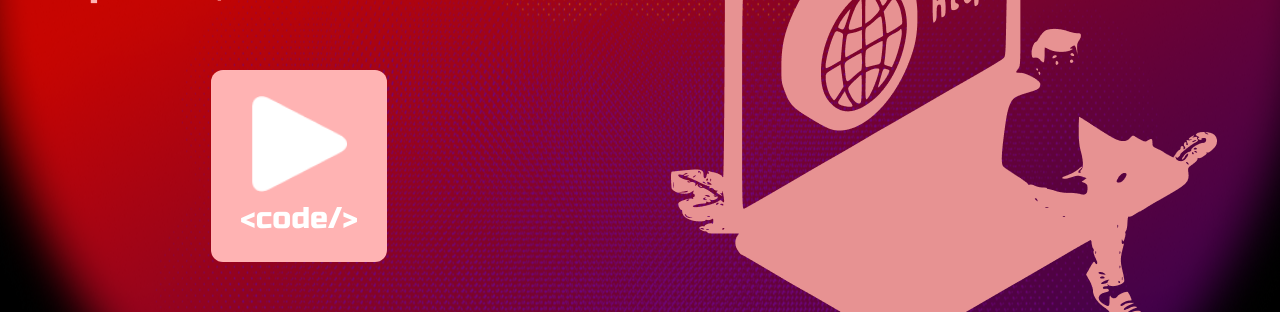
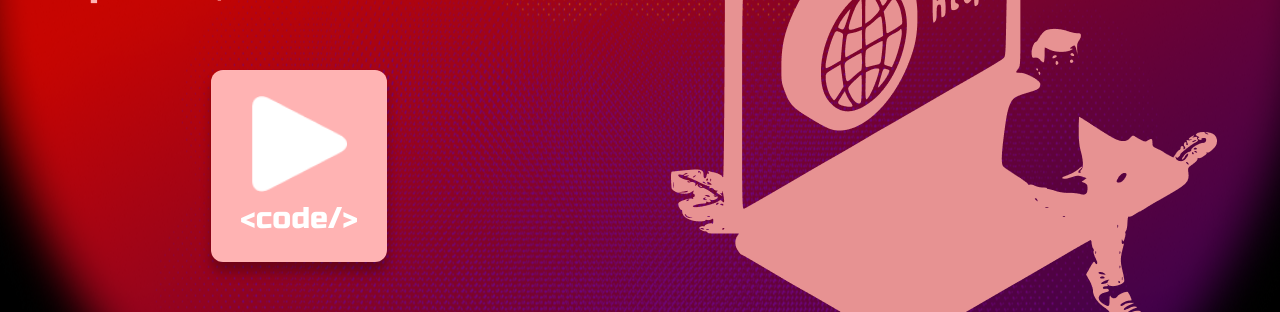
Before and after one commit to petengcomp/frontend-dev-studies, a React (Vite) app: page / in a window 1280 px wide. Shown: the part 216-528 px from the top of the page. Built offline with nearby package versions, Linux system fonts and the light colour scheme.

Commit message:
:lipstick: adding shadow to home button

```diff
--- a/src/components/Button.tsx
+++ b/src/components/Button.tsx
@@ -8,7 +8,7 @@ interface Props{
 
 export default function button({text, icon}:Props){
     return (
-        <button className="w-44 h-48 rounded-xl bg-rosinha items-center">
+        <button className="w-44 h-48 rounded-xl bg-rosinha items-center shadow-playButton">
             <img className="m-auto pb-2 w-24" src={icon} alt="play button" />
             <h1 className='text-white font-russ text-3xl font-medium'>{text}</h1>
         </button>
--- a/tailwind.config.cjs
+++ b/tailwind.config.cjs
@@ -14,6 +14,9 @@ module.exports = {
       },
       fontFamily:{
         russ: "'Russo One', sans-serif;"
+      },
+      boxShadow: {
+        playButton: "0px 10.2857px 10.2857px rgba(0, 0, 0, 0.25);"
       }
     },
   },
```
